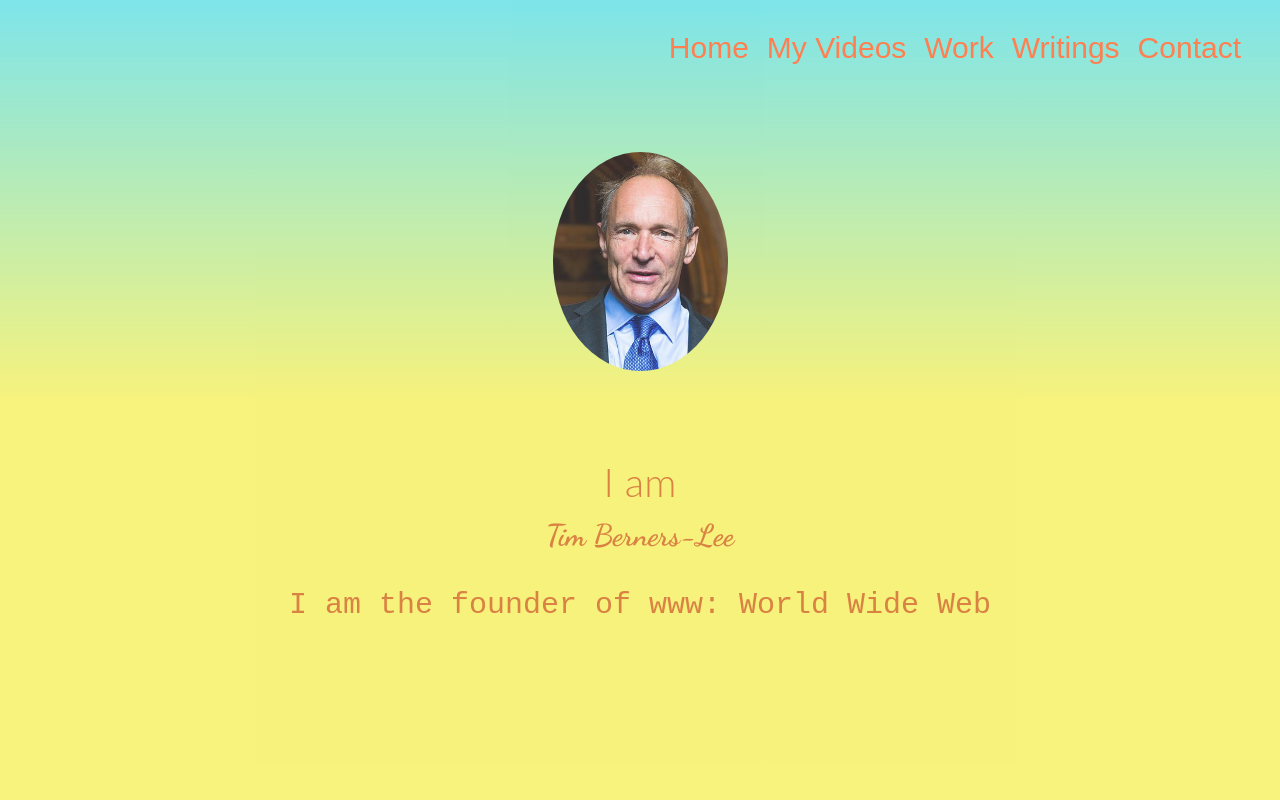
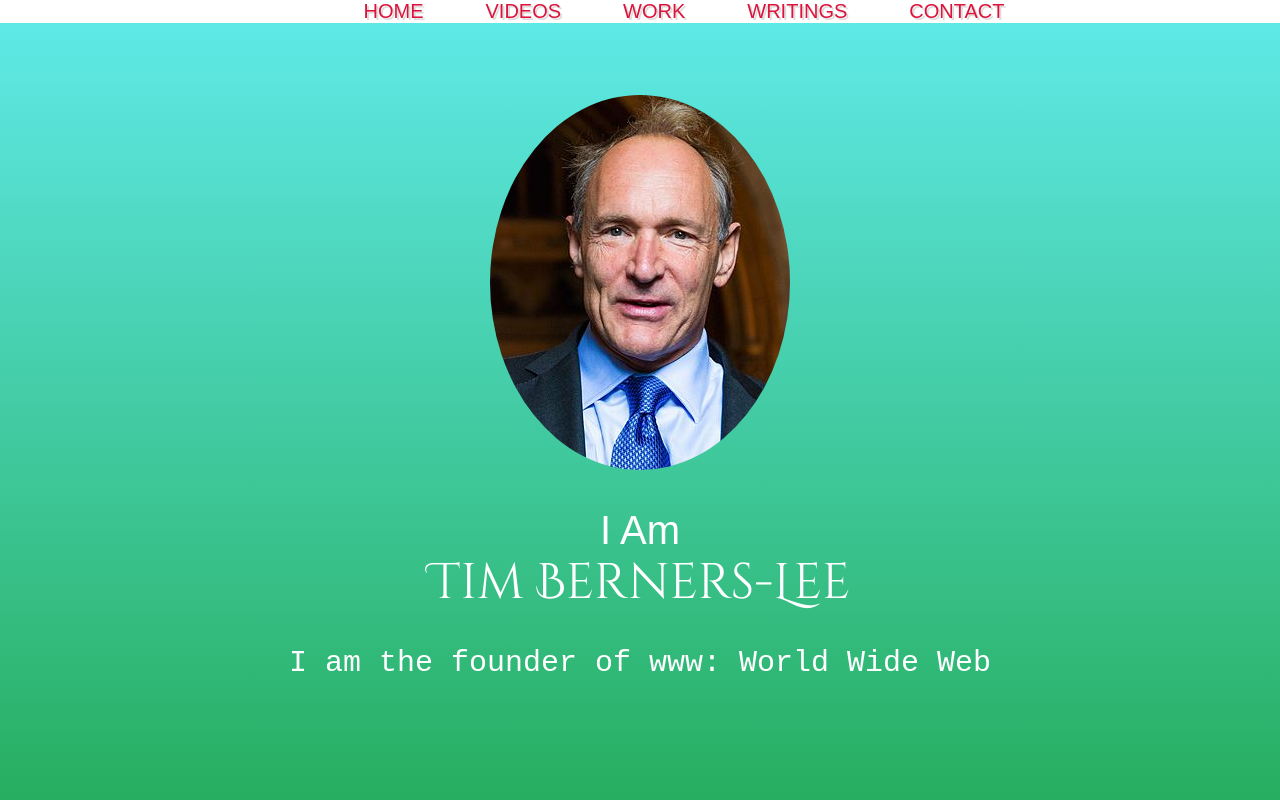
Before and after one commit to RohiniJ788/Portfolio-C-57, a plain HTML site: page index.html in a window 1280 px wide. Shown: the top 800 px of the page. Drawn offline with Linux system fonts and the light colour scheme.

Commit message:
Add files via upload

```diff
--- a/index.html
+++ b/index.html
@@ -3,40 +3,86 @@
 
 <head>
     <meta charset="utf-8">
-    <meta name="viewport" content="width=device-width, initial-scale=1.0">
     <title>Sir Tim Berners-Lee</title>
     <link rel="stylesheet" href="style.css">
-    <link href="https://fonts.googleapis.com/css2?family=Dancing+Script:wght@700&display=swap" rel="stylesheet">
+    <link href="https://fonts.googleapis.com/css?family=Cinzel+Decorative&display=swap" rel="stylesheet">
+    <link rel="stylesheet" href="https://cdnjs.cloudflare.com/ajax/libs/font-awesome/4.7.0/css/font-awesome.min.css">
 </head>
 
 <body>
-    <ul class="menu">
-        <li class="links">Home</li>
-        <li class="links">My Videos</li>
-        <li class="links">Work</li>
-        <li class="links">Writings</li>
-        <li class="links">Contact</li>
-    </ul>
-    <section id="welcome" class="parallax-container">
+    <center>
+        <ul class="menu">
+            <li class="links"><a href="#welcome">HOME</a></li>
+            <li class="links"><a href="#videos">VIDEOS</a></li>
+            <li class="links"><a href="#work">WORK</a></li>
+            <li class="links"><a href="#writings">WRITINGS</a></li>
+            <li class="links"><a href="#contact">CONTACT</a></li>
+
+        </ul>
+    </center>
+    <section id="welcome">
         <div class="parallax-inner">
             <img src="stbl.jpg" class="profile" />
-            <h1>I am <br>
-                <span id="name">Tim Berners-Lee</span>
-            </h1>
-            <h2>I am the founder of www: World Wide Web</h2>
+            <h1>I Am <br><span id="name">Tim Berners-Lee</span></h1>
+            <h2> I am the founder of www: World Wide Web</h2>
         </div>
+
     </section>
+
+
+
     <section id="bio">
         <h1>Hi!</h1>
         <div class="line"></div>
         <p>Tim Berners-Lee is a software engineer who invented the Internet (or the World Wide Web) in 1989 while at CERN, the European Particle Physics Laboratory.
+
             He is director of the World Wide Web Consortium that he founded and a Professor in the Computer Science Department at the University of Oxford.
-            In 2001 he became a Fellow of the Royal Society and in 2004 he was knighted.
-            <br><br>In 1994 Berners-Lee founded the World Wide Web Consortium (W3C) at the Laboratory of Computer Science (LCS) at the Massachusetts Institute of Technology in Boston. It was made up of companies that wanted to work together to create Web standards and also improve the Web. It was quickly agreed that the technology should be free of royalties and patents. Berners-Lee has served as director of this W3C since it was founded.In 1995 Microsoft produced the first version of Internet Explorer and this commercial browser created enormous growth in websites and web users.
-            The Web was first used for e-commerce in 1997.
-        </p>
+
+            In 2001 he became a Fellow of the Royal Society and in 2004 he was knighted.<br><br>In 1994 Berners-Lee founded the World Wide Web Consortium (W3C) at the Laboratory of Computer Science (LCS) at the Massachusetts Institute of Technology in Boston. It was made up of companies that wanted to work together to create Web standards and also improve the Web. It was quickly agreed that the technology should be free of royalties and patents. Berners-Lee has served as director of this W3C since it was founded.
+
+            In 1995 Microsoft produced the first version of Internet Explorer and this commercial browser created enormous growth in websites and web users.
+
+            The Web was first used for e-commerce in 1997.</p>
     </section>
-    <script src="main.js"></script>
-</body>
 
-</html>
+    <section id="videos">
+        <h1>Videos</h1>
+        <div class="line"></div>
+        <br>
+        <iframe width="900" height="500" src="https://www.youtube.com/embed/OM6XIICm_qo" frameborder="0" allow="accelerometer; autoplay; encrypted-media; gyroscope; picture-in-picture" allowfullscreen></iframe>
+        <br>
+        <br>
+        <iframe width="900" height="500" src="https://www.youtube.com/embed/J8hzJxb0rpc" frameborder="0" allow="accelerometer; autoplay; encrypted-media; gyroscope; picture-in-picture" allowfullscreen></iframe>
+
+    </section>
+    <section id="work">
+        <h1>WORK</h1>
+        <div class="line"></div>
+        <iframe width="900" height="1000" src="https://en.wikipedia.org/wiki/Tim_Berners-Lee#Career_and_research" frameborder="0"></iframe>
+
+    </section>
+    <section id="writings">
+        <h1>WRITINGS</h1>
+        <div class="line"></div>
+        <a class="article" href="https://webfoundation.org/2019/03/web-birthday-30" target="_blank">30 years on, what’s next ForTheWeb?</a>
+        <br>
+        <a class="article" href="https://interestingengineering.com/how-did-tim-berners-lee-change-the-world-with-the-world-wide-web" target="_blank">How Did Tim Berners-Lee Change the World With the World Wide Web?</a>
+    </section>
+    <br>
+    <br>
+    <section id="contact">
+        <iframe src="https://www.google.com/maps/embed?pb=!1m18!1m12!1m3!1d3769.5884643159043!2d72.8884604144878!3d19.125701687059422!2m3!1f0!2f0!3f0!3m2!1i1024!2i768!4f13.1!3m3!1m2!1s0x3be7c97f346053b7%3A0xacf72f56793d190a!2sWhitehat%20Education%20Technology%20Pvt.%20Ltd.!5e0!3m2!1sen!2sin!4v1606146012186!5m2!1sen!2sin" width="600" height="450" frameborder="0" style="border:0;" allowfullscreen="" aria-hidden="false" tabindex="0"></iframe>
+        <div class="contact_1">
+            <a href="mailto:rohini.pabha2009@gmail.com?Subject=Hello">
+                <i class="fa fa-envelope"></i>&nbsp;&nbsp;<h3>rohini.pabha2009@gmail.com</h3>
+            </a>
+            <br>
+            <br>
+            <a href="#">
+                <i class="fa fa-instagram"></i>&nbsp;&nbsp;<h3>myinstagramid</h3>
+            </a>
+
+        </div>
+    </section>
+
+</body></html>
--- a/style.css
+++ b/style.css
@@ -1,101 +1,122 @@
 body {
     margin: 0;
     padding-top: 800px;
+    text-align: center;
 }
 
 .profile {
-    width: 175px;
-    margin-bottom: 50px;
     border-radius: 50%;
+
 }
 
 #welcome {
+
     position: absolute;
-    overflow: hidden;
-    height: 800px;
-    color: chocolate;
-    left: 0;
-    top: 0;
-    right: 0;
+    color: #FFFFFF;
     bottom: 0;
-    opacity: 0.83;
-    background: linear-gradient(#63dfe6 0%, #f5f062 50%);
+    background: linear-gradient(#60ebeb 0%, #27ae60 100%);
     display: table;
     width: 100%;
     height: 100%;
     z-index: 9;
+
 }
 
+
+
 h1 {
+
     font-size: 40px;
-    line-height: 1.2;
-    font-family: 'Lato', sans-serif;
+    font-family: sans-serif;
     font-weight: 300;
+
 }
 
 #name {
-    font-size: 30px;
+    font-size: 50px;
     line-height: 1.2;
-    font-family: 'Dancing Script', cursive;
+    font-family: 'Cinzel Decorative', cursive;
+
 }
 
 h2 {
     font-size: 30px;
-    line-height: 1.2;
+    font-weight: 300;
     font-family: monospace;
-    font-weight: 400;
 }
 
 #bio {
-    color: aqua;
-    background-color: darkblue;
+    font-family: 'Cinzel Decorative', cursive;
+
     padding: 50px;
     text-align: center;
-    font-size: 42px;
 }
 
 .line {
-    height: 10px;
-    background: #000;
+    height: 6px;
+    background-color: #000;
     width: 70px;
     margin: 8px auto;
 }
 
+
 p {
-    max-width: 450px;
-    margin: 25px auto;
     font-size: 17px;
-    line-height: 1.3;
 }
 
 .parallax-inner {
+
     display: table-cell;
     position: relative;
     text-align: center;
     vertical-align: middle;
+
 }
-
-.menu {
-    list-style: none;
-    font-family: sans-serif;
-    position: absolute;
-    top: 10px;
-    right: 30px;
+html {
+    scroll-behavior: smooth;
+}
+.article:hover {
+    color:fuchsia;
+}
+.menu{
+    position: fixed;
+    background: white;
+    width: 100%;
+    top: 0px;
+    margin-top: 0px;
     z-index: 10;
-    cursor: pointer;
 }
-
-.links {
-    float: left;
-    color: coral;
-    padding-top: 5px;
-    padding-bottom: 10px;
-    padding-left: 9px;
-    padding-right: 9px;
+.links{
+   display: inline;
+    padding-left: 33px;
+    padding-right: 25px;
     font-family: fantasy;
-    font-size: 30px;
+    font-size: 20px;
 }
-
-.links:hover {
-    background-color: deeppink;
+.links:hover{
+    font-size: 25px;
+    text-decoration: underline;
 }
+a{
+    text-decoration: none;
+    color: crimson;
+    text-shadow: 2px 2px gainsboro;
+}
+#writings a{
+    text-shadow: none !important;
+    text-decoration: underline !important;
+    color: blue !important;
+}
+#contact{
+    background: firebrick;
+}
+#contact iframe{
+    width: 100%;
+}
+.contact_1 h3{
+    display: inline;
+}
+.contact_1 a{
+    color: white;
+    text-shadow: none;
+}
```
